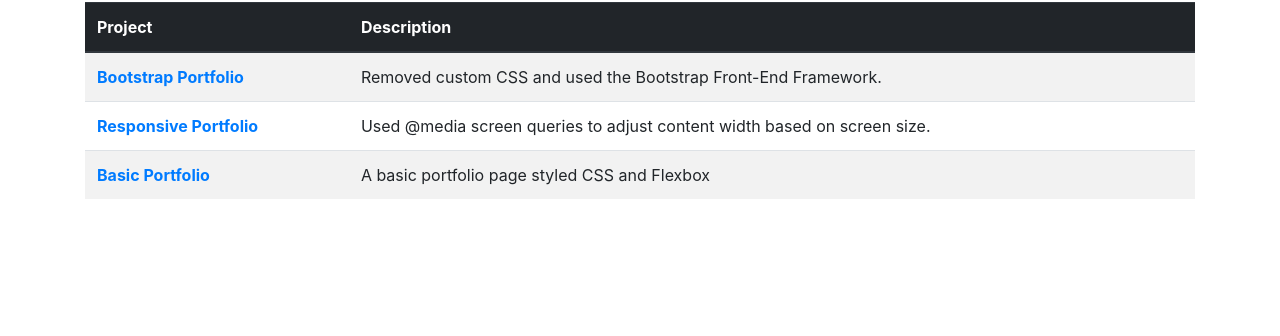
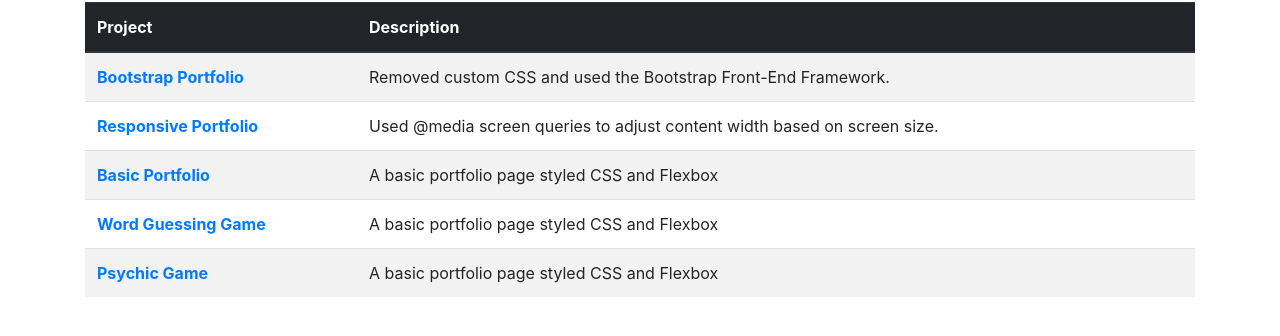
Before and after one commit to orlandocarnate/orlandocarnate.github.io, a plain HTML site: page index.html in a window 1280 px wide. Shown: the part 54-390 px from the top of the page. Drawn offline with nearby package versions, Linux system fonts and the light colour scheme.

Commit message:
Update index.html

```diff
--- a/index.html
+++ b/index.html
@@ -37,6 +37,14 @@
                         <th scope="row"><a href="https://orlandocarnate.github.io/Basic-Portfolio/index.html">Basic Portfolio</a></th>
                         <td>A basic portfolio page styled CSS and Flexbox</td>
                     </tr>
+                    <tr>
+                        <th scope="row"><a href="https://orlandocarnate.github.io/Word-Guess-Game/">Word Guessing Game</a></th>
+                        <td>A basic portfolio page styled CSS and Flexbox</td>
+                    </tr>
+                    <tr>
+                        <th scope="row"><a href="https://orlandocarnate.github.io/Psychic-Game/">Psychic Game</a></th>
+                        <td>A basic portfolio page styled CSS and Flexbox</td>
+                    </tr>
                 </tbody>
         </section>
 
```
